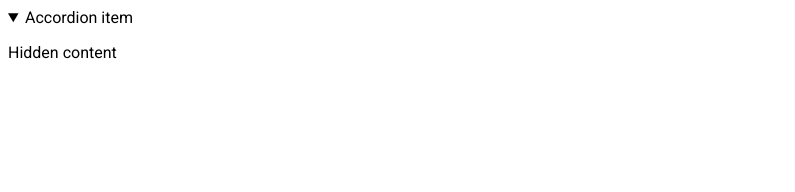
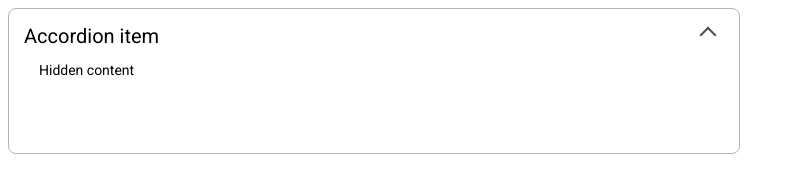
Before and after one commit to schmidtsv55/htmlcss-20220811_sergey-shmidt, a website: page 03-lection1/02-accordion/index.html in a window 1280 px wide. Both pictures are taken after a click on the heading "Accordion item". Shown: the whole page, without its empty margins (0-795 px from the left). Drawn offline with Linux system fonts and the light colour scheme.

Commit message:
lection1 accordion

```diff
--- a/03-lection1/02-accordion/accordion.css
+++ b/03-lection1/02-accordion/accordion.css
@@ -1 +1,58 @@
-/* Стилизация аккордеона */
+.accordion {
+    position: relative;
+    background: var(--white);
+    width: 730px;
+    height: 144px;
+    border-radius: 8px;
+    border: 1px solid var(--grey-3);
+}
+
+.accordion__summary {
+    display: block;
+    position: relative;
+    top: 15px;
+    left: 15px;
+    font-size: 20px;
+}
+
+.accordion__summary:after {
+    position: absolute;
+    content: "";
+    width: 10px;
+    height: 10px;
+    border: 2px solid var(--grey-4);
+    border-top-width: 0;
+    border-left-width: 0;
+    transform: rotate(45deg);
+    -webkit-transform: rotate(45deg);
+    right: 40px;
+    top: 0px;
+    bottom: 5px;
+    margin: 0;
+}
+
+.accordion__summary::-webkit-details-marker {
+    display: none;
+}
+
+.accordion[open] .accordion__summary:after {
+    transform: rotate(-135deg);
+    -webkit-transform: rotate(-135deg);
+    top: 5px;
+    bottom: 0px;
+}
+
+.accordion__description {
+    position: relative;
+    left: 30px;
+    top: 15px;
+    font-size: 14px;
+}
+
+.accordion__item {
+    margin-bottom: 8px;
+}
+
+.accordion__item:last-child {
+    margin-bottom: 0;
+}
--- a/03-lection1/02-accordion/index.html
+++ b/03-lection1/02-accordion/index.html
@@ -6,11 +6,11 @@
         <link rel="stylesheet" href="./accordion.css">
     </head>
     <body>
-        <details>
-            <summary>
+        <details class="accordion">
+            <summary class="accordion__summary">
                 Accordion item
             </summary>
-            <p>
+            <p class="accordion__description accordion__item">
                 Hidden content
             </p>
         </details>
```
